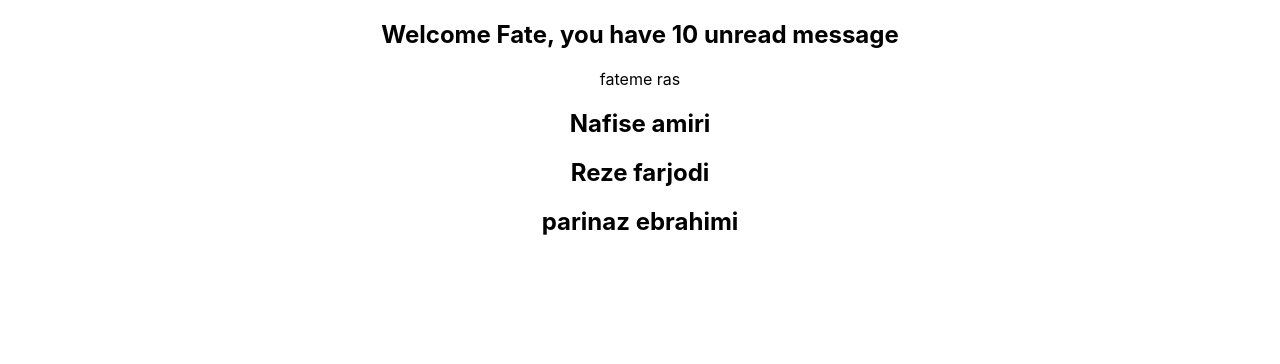
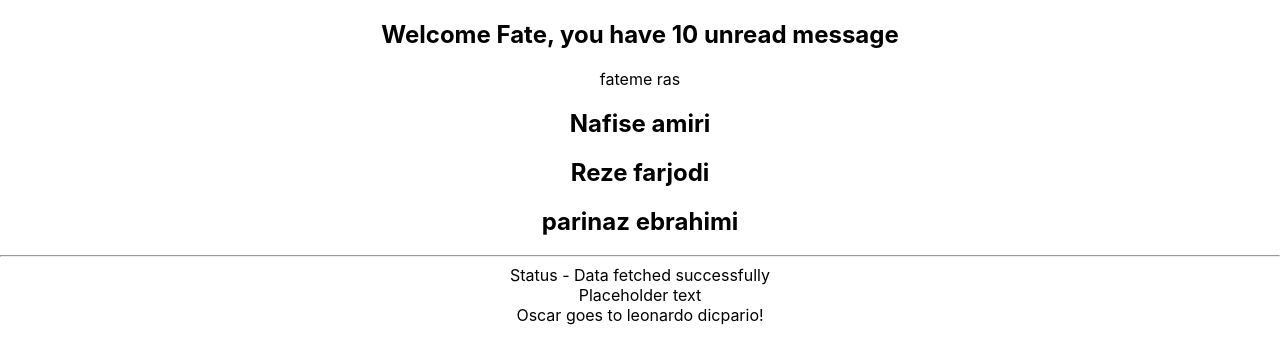
Before and after one commit to fatemeRasolzade/react-typescript-demo, a React (Create React App) app: page / in a window 1280 px wide. Shown: the top 364 px of the page. Built offline with nearby package versions, Linux system fonts and the light colour scheme.

Commit message:
learning advanced Props

```diff
--- a/src/App.tsx
+++ b/src/App.tsx
@@ -1,26 +1,34 @@
 import "./App.css";
 import Greet from "./components/Greet";
+import Heading from "./components/Heading";
+import Oscar from "./components/Oscar";
 import Person from "./components/Person";
 import PersonList from "./components/PersonList";
+import Status from "./components/Status";
 
 function App() {
-
   const personName = {
     first: "fateme",
-    last: "ras"
-  }
+    last: "ras",
+  };
 
   const personList = [
-    {first: "Nafise", last: "amiri"},
-    {first: "Reze", last: "farjodi"},
-    {first: "parinaz", last: "ebrahimi"},
-  ]
+    { first: "Nafise", last: "amiri" },
+    { first: "Reze", last: "farjodi" },
+    { first: "parinaz", last: "ebrahimi" },
+  ];
 
   return (
     <div className="App">
       <Greet name="Fate" messageCount={10} isLoggedIn={true} />
       <Person name={personName} />
       <PersonList names={personList} />
+      <hr />
+      <Status status="success" />
+      <Heading>Placeholder text</Heading>
+      <Oscar>
+        <Heading>Oscar goes to leonardo dicpario!</Heading>
+      </Oscar>
     </div>
   );
 }
--- a/src/components/Greet.tsx
+++ b/src/components/Greet.tsx
@@ -1,15 +1,17 @@
 type GreetProps = {
   name: string;
-  messageCount: number;
+  //   messageCount: number; This props is requird we use ? for editional props
+  messageCount?: number;
   isLoggedIn: boolean;
 };
 
 const Greet = (props: GreetProps) => {
+  const { messageCount = 0 } = props;
   return (
     <div>
       {props.isLoggedIn ? (
         <h2>
-          Welcome {props.name}, you have {props.messageCount} unread message
+          Welcome {props.name}, you have {messageCount} unread message
         </h2>
       ) : (
         <h2>Welcome guess</h2>
--- /dev/null
+++ b/src/components/Heading.tsx
@@ -0,0 +1,12 @@
+
+type HeadingProps = {
+    children: string
+}
+
+const Heading = (props: HeadingProps) => {
+  return (
+    <div>{props.children}</div>
+  )
+}
+
+export default Heading
--- /dev/null
+++ b/src/components/Oscar.tsx
@@ -0,0 +1,11 @@
+type OscarProps = {
+    children: React.ReactNode
+}
+
+const Oscar = (props: OscarProps) => {
+  return (
+    <div>{props.children}</div>
+  )
+}
+
+export default Oscar
--- /dev/null
+++ b/src/components/Status.tsx
@@ -0,0 +1,18 @@
+type StatusProps = {
+  // status: string This line work while we send random string work and we want create error while send another string
+  status: "loading" | "success" | "error"
+};
+
+const Status = (props: StatusProps) => {
+  let message;
+  if (props.status === "loading") {
+    message = "loading...";
+  } else if (props.status === "success") {
+    message = "Data fetched successfully";
+  } else if (props.status === "error") {
+    message = "Error fetching data";
+  }
+  return <div>Status - {message}</div>;
+};
+
+export default Status;
```
